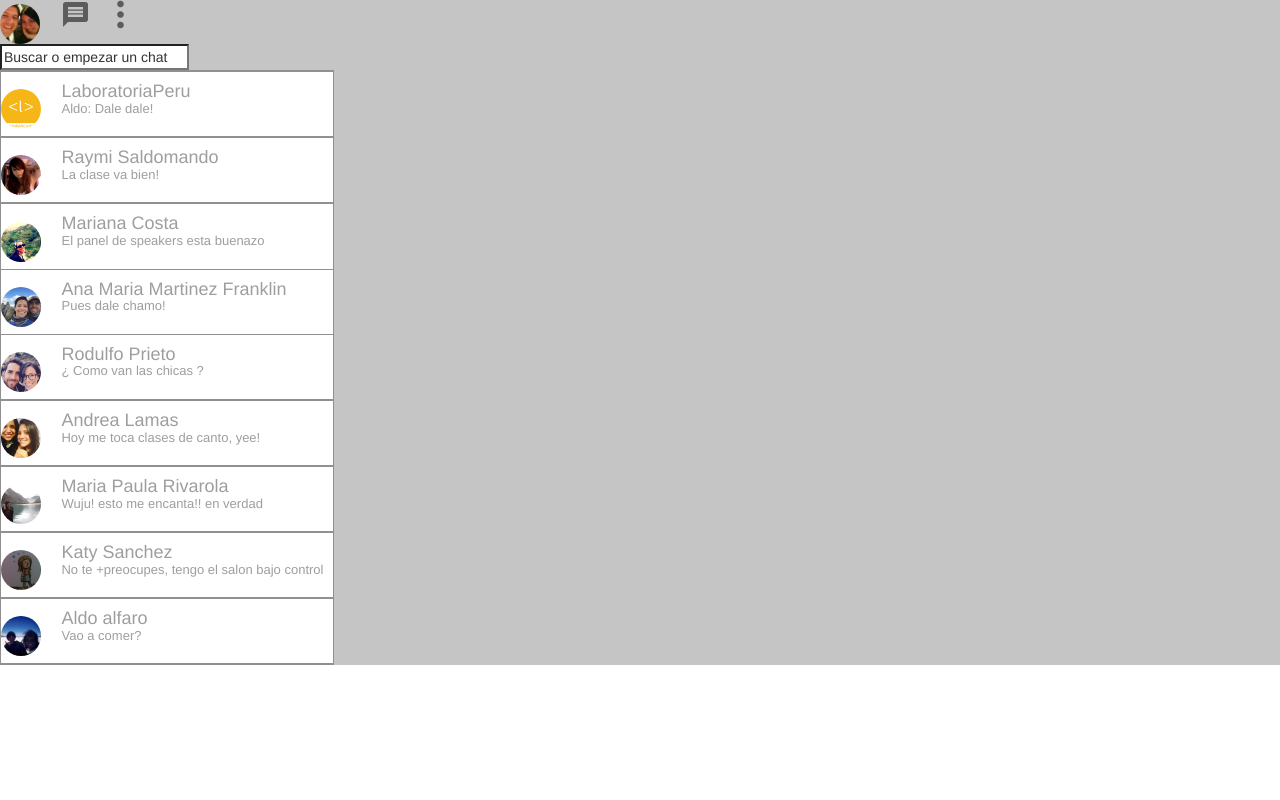
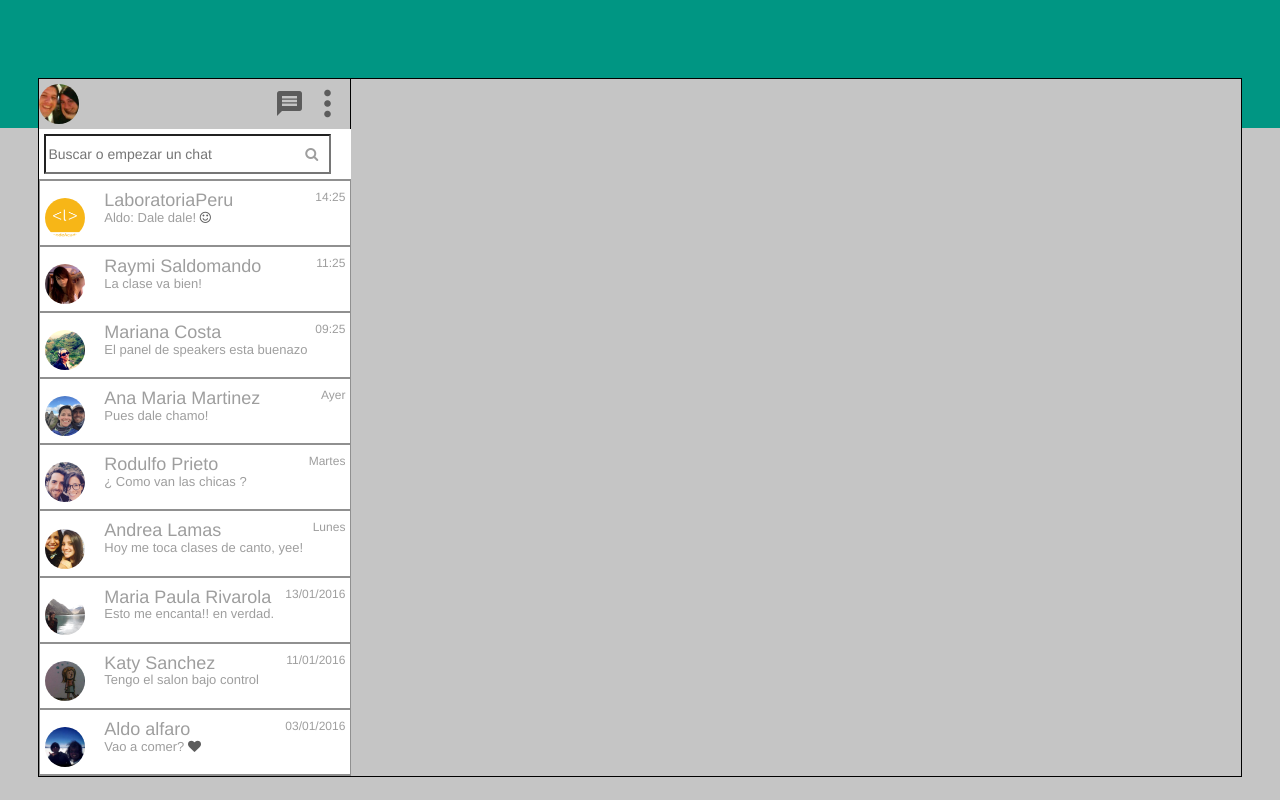
Before and after one commit to aureabeltran/whats-up, a plain HTML site: page index.html in a window 1280 px wide. Drawn offline with Linux system fonts and the light colour scheme; files whose address does not match are found by name.

Commit message:
termino de detalles html y css

```diff
--- a/css/main.css
+++ b/css/main.css
@@ -1,6 +1,41 @@
 /*estilos primera mitad*/
+.bg-green{
+	background-color: #009683;
+	max-height: 200px;
+	height:100%;
+	padding-top: 10%;
+}
+body{
+	background-color: #C5C5C5;
+}
 section{
+	margin: 0% 3% 0% 3%;
 	background-color: #C5C5C5;
+	margin-top: -50px;
+	border: 1px solid black;
+}
+.cabecera{
+	height: 50px;
+	padding-top: 5px;
+	border-right: 1px solid black;
+}
+.cabecera i{
+	float: right;
+	margin: 5px 8px 0px 0px;
+}
+.busqueda{
+	background-color: white;
+	height: 50px;
+	padding: 5px;
+}
+.busqueda input{
+	height: 40px;
+	color: #9E9E9E;
+	width: 95%;
+}
+.busqueda i{
+	margin-left: -30px;
+	color: #9E9E9E;
 }
 section h4{
 	color: #9E9E9E;
@@ -13,10 +48,18 @@ section p{
 .mensajes{
 	border-top:  1px solid #909090;
 	border-bottom:  1px solid #909090;
+	padding: 0px 5px 0px 5px;
+}
+.mensajes:hover{
+	border: 2px solid black;
 }
 section img{
 	max-width: 100%;
 	margin-right: 5%;
+}
+.mensajes h6{
+	float: right;
+	color: #9E9E9E;
 }
 i{
 	font-size: 30px;
--- a/index.html
+++ b/index.html
@@ -15,34 +15,46 @@
 	</head>
 	<body>
 		<!-- Inserta tu codigo aqui -->
+		<header>
+			<div class="container-fluid bg-green"> </div>
+		</header>
 		<section>
-			<div class="conatiner">
+			<div class="continer">
 				<div class="row">
 					<div class="col-md-10">
 						<div class="row">
 							<div class="col-md-4">
 								<div class="cabecera">
 									<img class="perfil" src="image/gian.jpg">
-									<i class="icon-message">
-									</i>
-									<i class="icon-dots-three-vertical">
-									</i>
+									<a href=""><i class="icon-dots-three-vertical">
+									</i></a>
+									<a href=""><i class="icon-message">
+									</i></a>
 								</div>
 								<div class="busqueda">
-									<input type="search" value="Buscar o empezar un chat">
+									<input type="search" placeholder="Buscar o empezar un chat">
+									<i class="fa fa-search" aria-hidden="true"></i>
 								</div>
 								<div class="contactos">
+									<a href="">
 										<div class="mensajes">
 											<img src="image/logocodeacademy.png"class="perfil">
+											<h6>14:25</h6>
 											<h4>
 												LaboratoriaPeru
 												<p>
 													Aldo: Dale dale!
+													<i class="fa fa-smile-o" aria-hidden="true"></i>
 												</p>
 											</h4>
 										</div>
+									</a>
+									<a href="">
 										<div class="mensajes">
 											<img src="image/raymi.jpg"class="perfil">
+											<h6>
+												11:25
+											</h6>
 											<h4>
 												Raymi Saldomando
 												<p>
@@ -50,8 +62,13 @@
 												</p>
 											</h4>
 										</div>
+									</a>
+									<a href="">
 										<div class="mensajes">
 											<img src="image/mariana.jpg" class="perfil">
+											<h6>
+												09:25
+											</h6>
 											<h4>
 												Mariana Costa
 												<p>
@@ -59,17 +76,27 @@
 												</p>
 											</h4>
 										</div>
-									<div class="mensaje">
+									</a>
+									<a href="">
+										<div class="mensajes">
 											<img src="image/anamaria.jpg"class="perfil">
+											<h6>
+												Ayer
+											</h6>
 											<h4>
-											Ana Maria Martinez Franklin
+												Ana Maria Martinez
 												<p>
 													Pues dale chamo!
 												</p>
 											</h4>
 										</div>
+									</a>
+									<a href="">
 										<div class="mensajes">
 											<img src="image/rodulfo.jpg" class="perfil">
+											<h6>
+												Martes
+											</h6>
 											<h4>
 												Rodulfo Prieto
 												<p>
@@ -77,8 +104,13 @@
 												</p>
 											</h4>
 										</div>
+									</a>
+									<a href="">
 										<div class="mensajes">
 											<img src="image/andrea.jpg" class="perfil">
+											<h6>
+												Lunes
+											</h6>
 											<h4>
 												Andrea Lamas
 												<p>
@@ -86,33 +118,50 @@
 												</p>
 											</h4>
 										</div>
+									</a>
+									<a href="">
 										<div class="mensajes">
 											<img src="image/mariapaula.jpg" class="perfil">
+											<h6>
+												13/01/2016
+											</h6>
 											<h4>
 												Maria Paula Rivarola
 												<p>
-												Wuju! esto me encanta!! en verdad
+													Esto me encanta!! en verdad.
 												</p>
 											</h4>
 										</div>
+									</a>
+									<a href="">
 										<div class="mensajes">
 											<img src="image/katy.jpg" class="perfil">
+											<h6>
+												11/01/2016
+											</h6>
 											<h4>
 												Katy Sanchez
 												<p>
-												No te 	+preocupes, tengo el salon bajo control
+													Tengo el salon bajo control
 												</p>
 											</h4>
 										</div>
+									</a>
+									<a href="">
 										<div class="mensajes">
 											<img src="image/aldo.jpg" class="perfil">
+											<h6>
+												03/01/2016
+											</h6>
 											<h4>
 												Aldo alfaro
 												<p>
 													Vao a comer?
+													<i class="fa fa-heart" aria-hidden="true"></i>
 												</p>
 											</h4>
 										</div>
+									</a>
 								</div>
 							</div>
 						</div>
```
Lines whose indentation alone changed are shown as unchanged.
